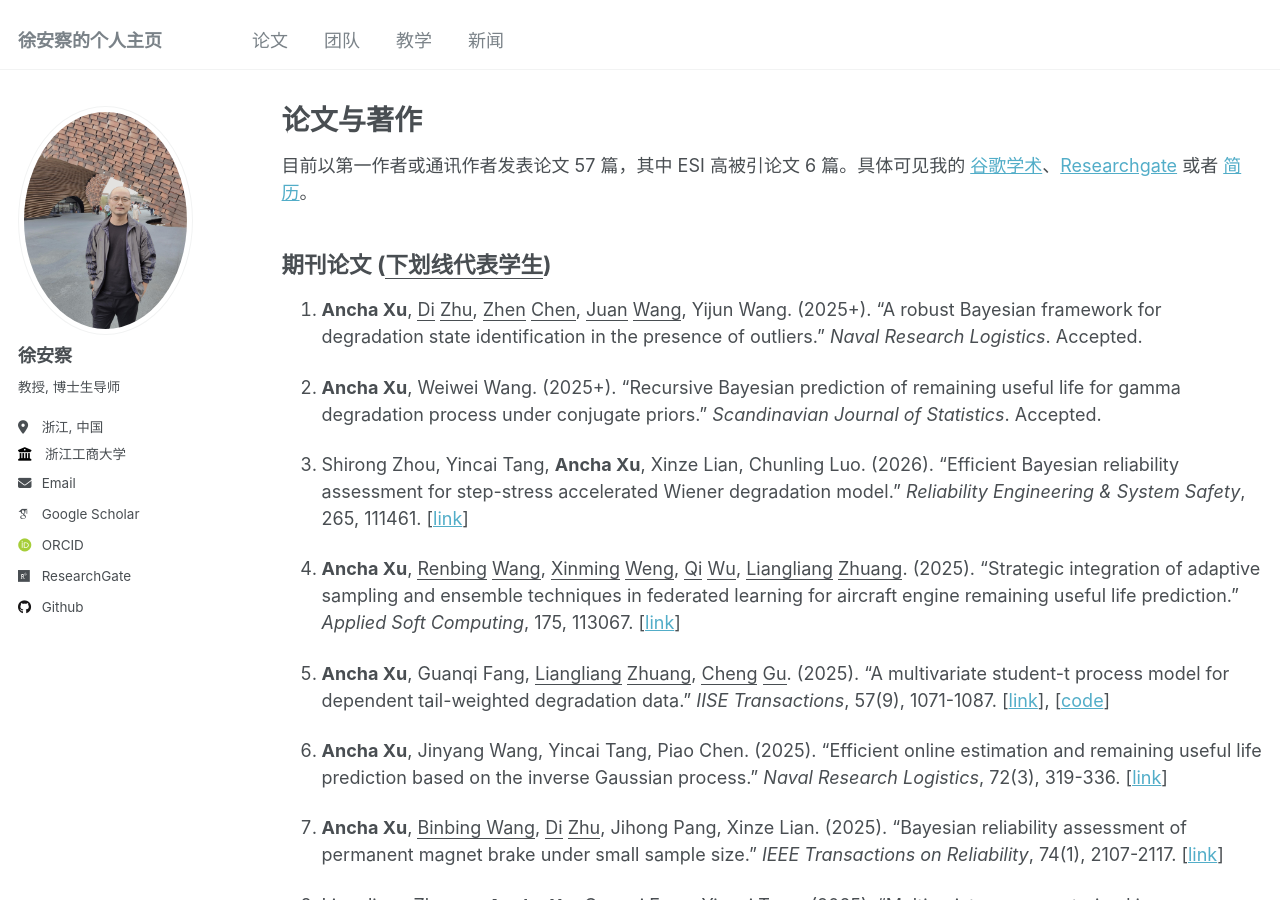
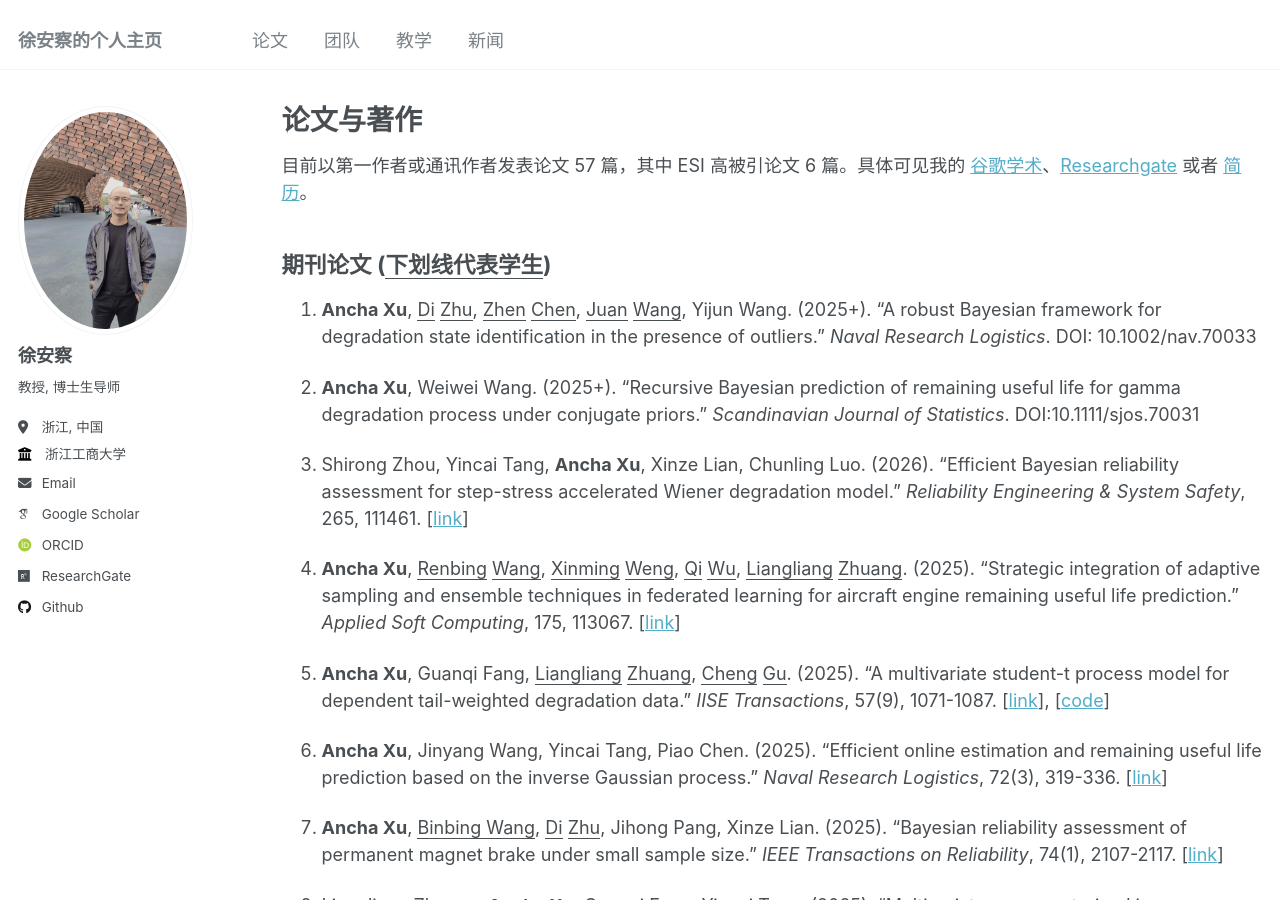
Before and after one commit to XU-ANCHA/XU-ANCHA.github.io, a Jekyll site: the page built from _pages/publications.md, in a window 1280 px wide and 900 px high. Built offline with Jekyll 4.4.1, drawn with Linux system fonts in a browser that asks for light colours; some web fonts are replaced.

Commit message:
Update publications.md

```diff
--- a/_pages/publications.md
+++ b/_pages/publications.md
@@ -10,9 +10,9 @@ author_profile: true
 
 ## 期刊论文 (<u>下划线代表学生</u>)
 
-1. **Ancha Xu**, <u>Di</u> <u>Zhu</u>, <u>Zhen</u> <u>Chen</u>, <u>Juan</u> <u>Wang</u>, Yijun Wang. (2025+). "A robust Bayesian framework for degradation state identification in the presence of outliers." *Naval Research Logistics*. Accepted.
+1. **Ancha Xu**, <u>Di</u> <u>Zhu</u>, <u>Zhen</u> <u>Chen</u>, <u>Juan</u> <u>Wang</u>, Yijun Wang. (2025+). "A robust Bayesian framework for degradation state identification in the presence of outliers." *Naval Research Logistics*. DOI: 10.1002/nav.70033
 
-1. **Ancha Xu**, Weiwei Wang. (2025+). "Recursive Bayesian prediction of remaining useful life for gamma degradation process under conjugate priors." *Scandinavian Journal of Statistics*. Accepted.
+1. **Ancha Xu**, Weiwei Wang. (2025+). "Recursive Bayesian prediction of remaining useful life for gamma degradation process under conjugate priors." *Scandinavian Journal of Statistics*. DOI:10.1111/sjos.70031
 
 1. Shirong Zhou, Yincai Tang, **Ancha Xu**, Xinze Lian, Chunling Luo. (2026). "Efficient Bayesian reliability assessment for step-stress accelerated Wiener degradation model." *Reliability Engineering & System Safety*, 265, 111461. [<a href="https://doi.org/10.1016/j.ress.2025.111461">link</a>]
 
```
